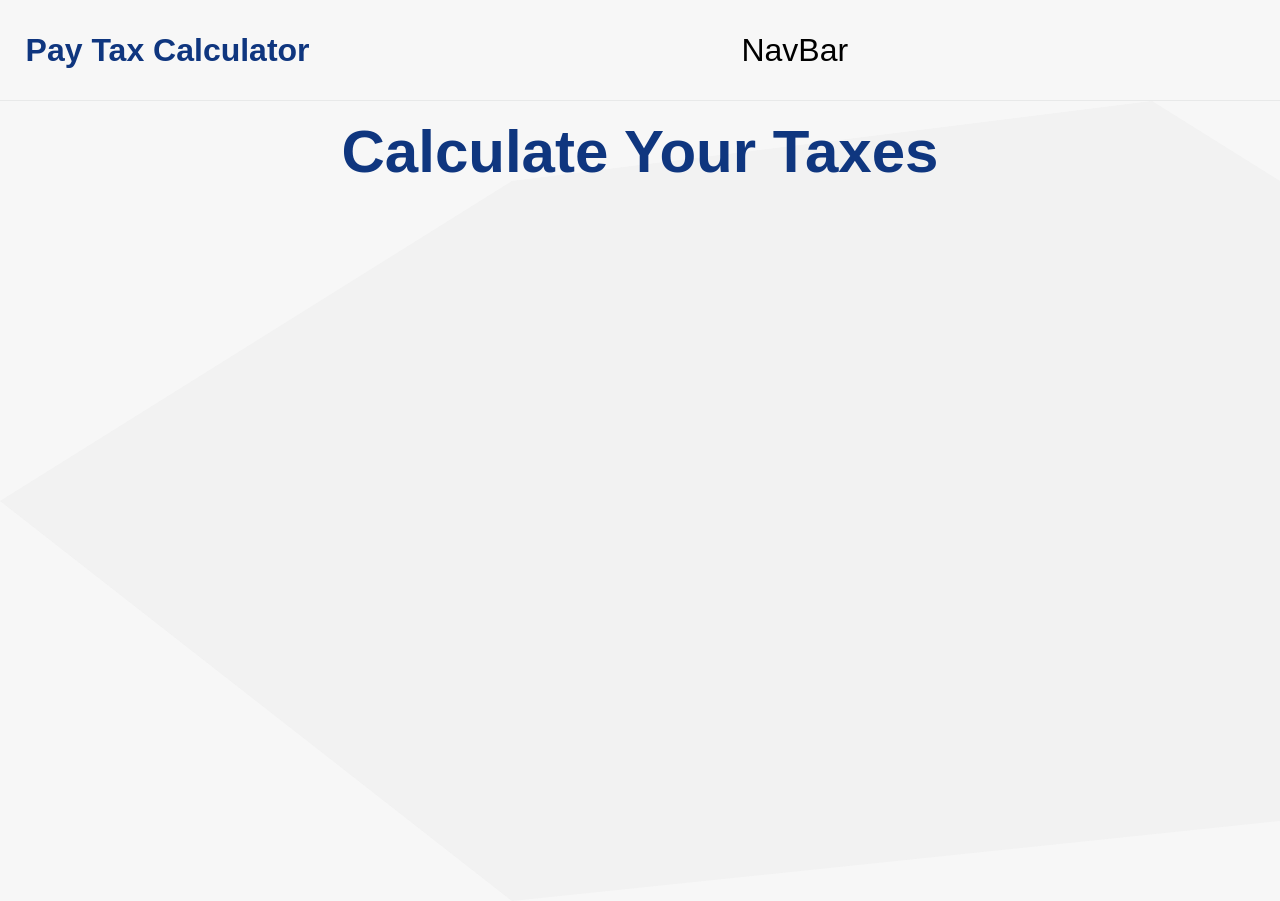
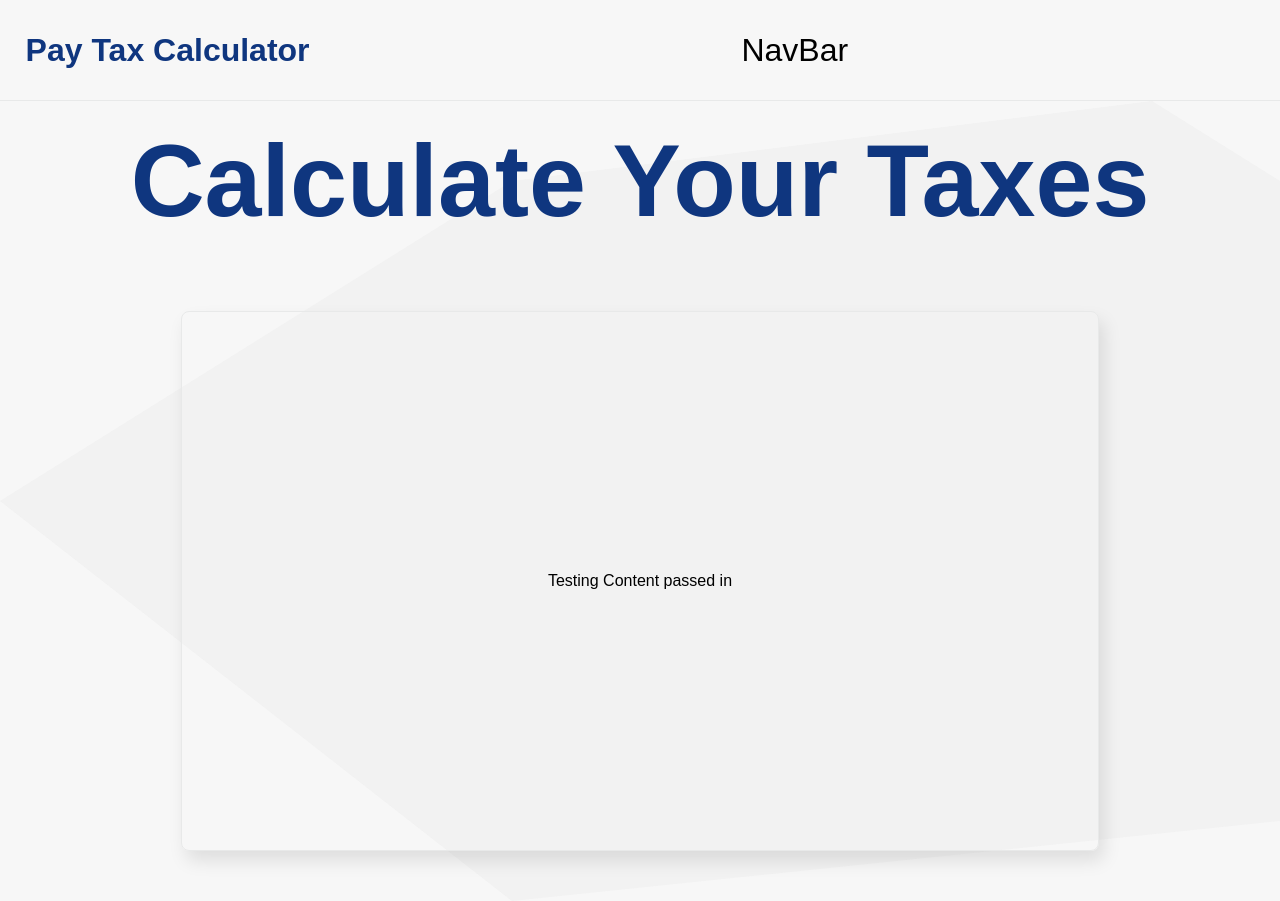
Before and after one commit to EdAncerys/ReactTCAppUK, a React (Create React App) app: page / in a window 1280 px wide. Built offline with nearby package versions, Linux system fonts and the light colour scheme; a web font is replaced by a local one.

Commit message:
Add BoxContainer component

```diff
--- /dev/null
+++ b/src/components/BoxContainer.jsx
@@ -0,0 +1,29 @@
+import React, { useState } from 'react';
+
+import colors from '../config/colors';
+
+export default function BoxContainer({ children }) {
+  const [hover, setHover] = useState(false);
+
+  const boxShadow = hover ? false : `5px 10px 18px 0px rgba(0, 0, 0, 0.1)`;
+
+  return (
+    <div
+      style={{
+        display: 'grid',
+        justifyContent: 'center',
+        alignContent: 'center',
+        margin: `50px`,
+        padding: `10px`,
+        border: `1px solid ${colors.silver}`,
+        borderRadius: `8px`,
+        boxShadow: boxShadow,
+        transition: `all 250ms ease-in-out`,
+      }}
+      onMouseOver={() => setHover(!hover)}
+      onMouseLeave={() => setHover(!hover)}
+    >
+      {children}
+    </div>
+  );
+}
--- a/src/components/FrontPageContent.jsx
+++ b/src/components/FrontPageContent.jsx
@@ -1,4 +1,5 @@
 import React from 'react';
+import BoxContainer from './BoxContainer.jsx';
 
 import colors from '../config/colors';
 
@@ -6,6 +7,7 @@ export default function FrontPageContent({ props }) {
   return (
     <div style={styles.container}>
       <div style={styles.mainHeader}>Calculate Your Taxes</div>
+      <BoxContainer>Testing Content passed in</BoxContainer>
       <div style={styles.backgroundShape}></div>
     </div>
   );
@@ -14,13 +16,18 @@ export default function FrontPageContent({ props }) {
 const styles = {
   container: {
     display: 'grid',
+    gridTemplateRows: '20vh auto',
     justifyContent: 'center',
     width: '100%',
     height: '100vh',
   },
   mainHeader: {
-    margin: '2vh auto',
-    fontSize: `60px`,
+    display: 'grid',
+    alignContent: 'center',
+    margin: '3vh auto',
+    padding: '20px auto',
+    textAlign: 'center',
+    fontSize: `8vw`,
     fontWeight: '800',
     color: `${colors.primary}`,
   },
```
